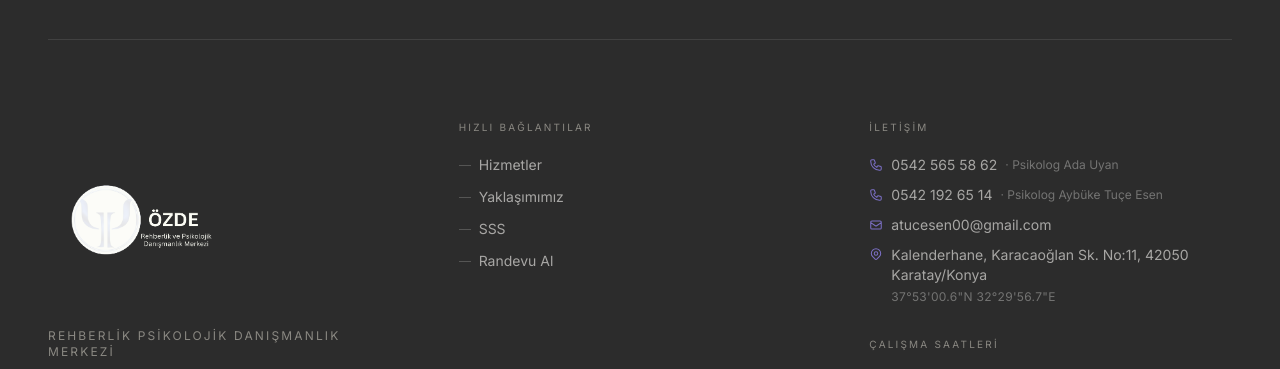
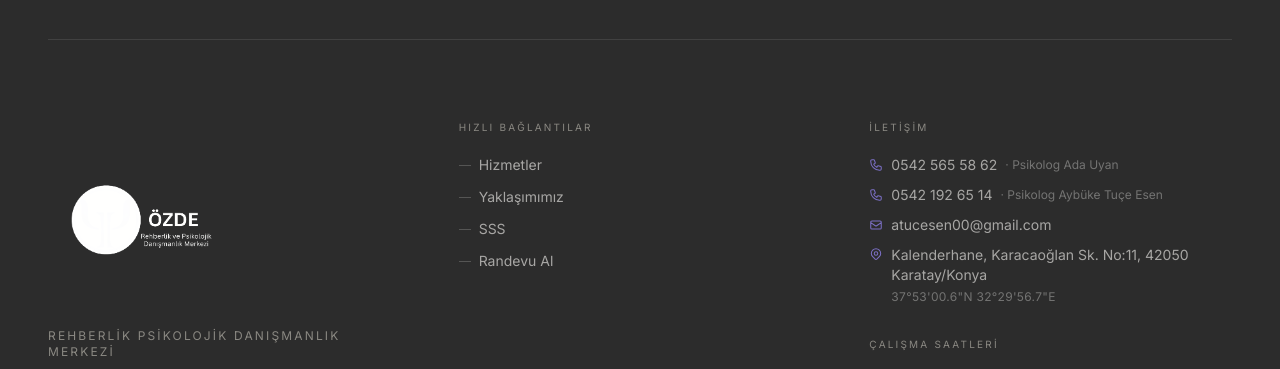
Before and after one commit to sinankerimcanan/psikologwebapp, a Next.js app: page / in a window 1280 px wide. Shown: the part 5820-6189 px from the top of the page. Built offline with nearby package versions, Linux system fonts and the light colour scheme.

Commit message:
fix: adjust logo brightness in Footer component for improved visibility

```diff
--- a/app/components/Footer.tsx
+++ b/app/components/Footer.tsx
@@ -70,7 +70,7 @@ export default function Footer() {
                   alt="Özde Rehberlik Psikolojik Danışmanlık Merkezi"
                   width={250}
                   height={44}
-                  className="h-50 w-auto brightness-10 invert"
+                  className="h-50 w-auto brightness-1 invert"
                 />
                 <p className="font-sans text-xs tracking-[0.18em] uppercase text-warm-gray mt-2">
                   Rehberlik Psikolojik Danışmanlık Merkezi
```
